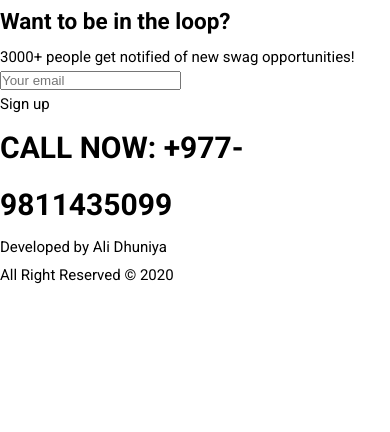
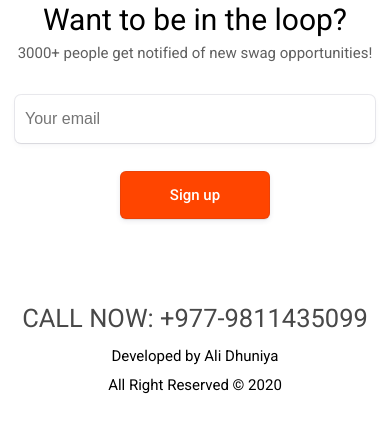
Before and after one commit to Alidhuniya/devT-shirt-React-with-Contentful, a React app: page /contact in a window 390 px wide. Shown: the top 432 px of the page. Built offline with nearby package versions, Linux system fonts and the light colour scheme.

Commit message:
responsive footer added

```diff
--- a/src/components/Footer.jsx
+++ b/src/components/Footer.jsx
@@ -1,7 +1,6 @@
 import React, { Fragment, Component} from 'react';
 import MailchimpSubscribe from './MailchimpSubscribe';
-
-
+import "../sass/3-layout/_footer.scss";
 
 // a basic form
 const CustomForm = ({ status, message, onValidated }) => {
@@ -66,8 +65,8 @@ class Subscribe extends Component {
             <div className = "home__rightContainer">
 
             <div className = "mail">
-            <h1>Want to be in the loop?</h1>
-            <p>3000+ people get notified of new swag opportunities! </p>
+            <h1 className = "mail__h1">Want to be in the loop?</h1>
+            <p className = "mail__p0">3000+ people get notified of new swag opportunities! </p>
 
             <MailchimpSubscribe
               url={url}
@@ -87,10 +86,10 @@ class Subscribe extends Component {
 
             </section>
 
-            <div>
-            <h1>CALL NOW: +977-9811435099</h1>
-            <p>Developed by Ali Dhuniya  </p>
-            <p>All Right Reserved &copy; 2020 </p>
+            <div className = "footer">
+            <h1 className = "footer__h1">CALL NOW: +977-9811435099</h1>
+            <p className = "footer__p0">Developed by Ali Dhuniya  </p>
+            <p className = "footer__p1">All Right Reserved &copy; 2020 </p>
             </div>
 
 
--- /dev/null
+++ b/src/sass/3-layout/_footer.scss
@@ -0,0 +1,116 @@
+.mail {
+    display: flex;
+    justify-content: center;
+    align-items: center;
+    flex-direction: column;
+
+    @media all and (max-width: 700px) {
+        margin-left: 7rem;
+        margin-right: 7rem;
+        display: block;
+    }
+
+    @media all and (max-width: 500px) {
+        margin-left: 1rem;
+        margin-right: 1rem;
+
+    }
+
+}
+
+.mail__h1 {
+    font-size: 2rem;
+    font-weight: 400;
+    line-height: 1.3em;
+    margin: 0 0 3px;
+    text-transform: none;
+
+    @media all and (max-width: 700px) {
+        text-align: center;
+     }
+
+}
+
+.mail__p0 {
+    line-height: 1.5em;
+    margin-bottom: 20px;
+    color: #5f5f5f;
+
+    @media all and (max-width: 700px) {
+        text-align: center;
+     }
+}
+
+.inputfield {
+    width: 50%;
+    margin-top: 2rem;
+
+    @media all and (max-width: 700px) {
+       width: 100%;
+    }
+
+}
+
+.send {
+    display: flex;
+    justify-content: center;
+}
+
+.nameinput {
+    font-size: 16px;
+    line-height: 1.5;
+    position: relative;
+    display: block;
+    width: 100%;
+    height: 48px;
+    margin: 0;
+    padding: 8px 10px;
+
+    transition: color .08s ease-in,-webkit-box-shadow .08s ease-in;
+    transition: box-shadow .08s ease-in,color .08s ease-in;
+
+    color: #303030;
+    border: 0;
+    border-radius: 6px;
+    background: #fff;
+
+    box-shadow: 0 0 0 1px rgba(50,50,93,.1), 0 2px 5px 0 rgba(50,50,93,.05), 0 1px 1px 0 rgba(0,0,0,.05);
+
+    appearance: none;
+}
+
+.sbmt {
+    font-weight: 500;
+    line-height: 48px;
+    position: relative;
+    display: inline-block;
+    min-width: 120px;
+    height: 48px;
+    padding: 0 1rem;
+    text-align: center!important;
+    white-space: nowrap;
+    text-decoration: none;
+    text-transform: none;
+    color: #fff;
+    border: none!important;
+    border-radius: 6px!important;
+    cursor: pointer;
+    background: #ff4500;
+    -webkit-box-shadow: inset 0 0 0 1px rgba(50,50,93,.1), 0 2px 5px 0 rgba(50,50,93,.1), 0 1px 1px 0 rgba(0,0,0,.07);
+    box-shadow: inset 0 0 0 1px rgba(50,50,93,.1), 0 2px 5px 0 rgba(50,50,93,.1), 0 1px 1px 0 rgba(0,0,0,.07);
+}
+
+.footer {
+    margin-top: 5rem;
+    display: flex;
+    justify-content: center;
+    align-items: center;
+    flex-direction: column;
+}
+
+.footer__h1 {
+    color: #484848;
+    font-size: 1.7rem;
+    font-weight: 400;
+    text-align: center;
+}
```
